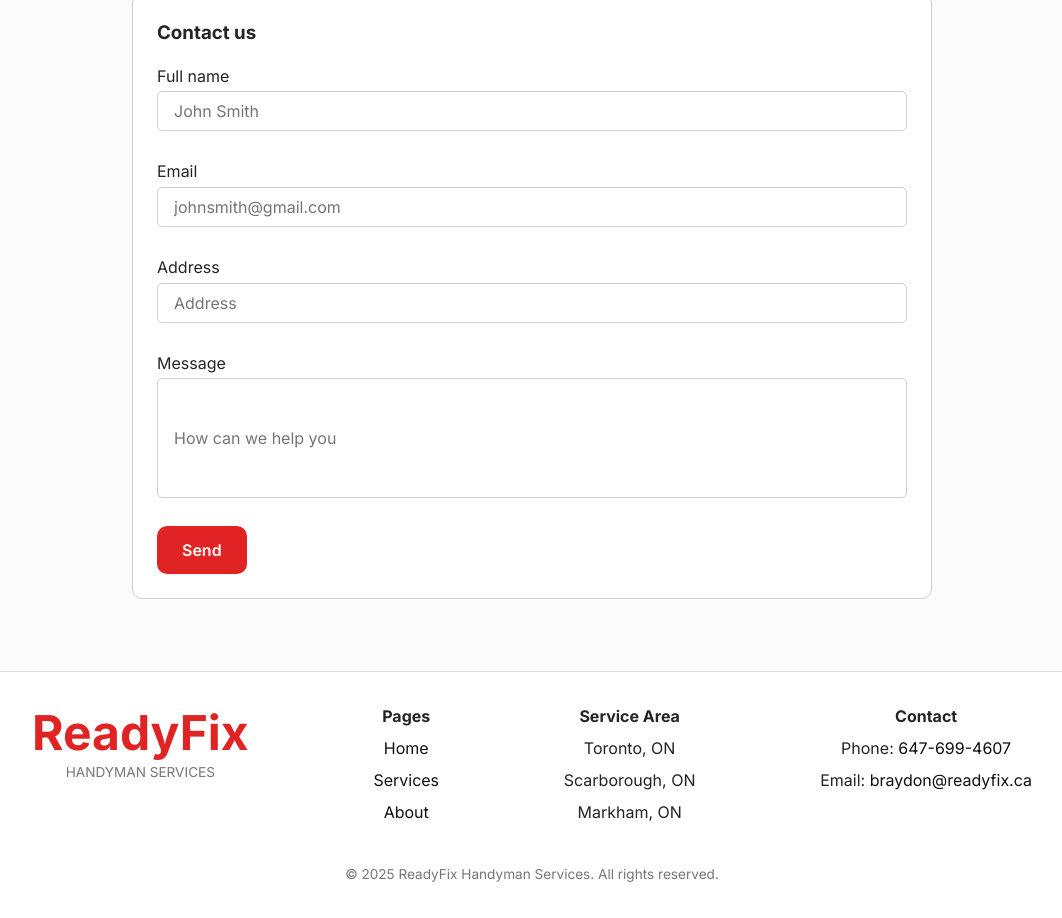
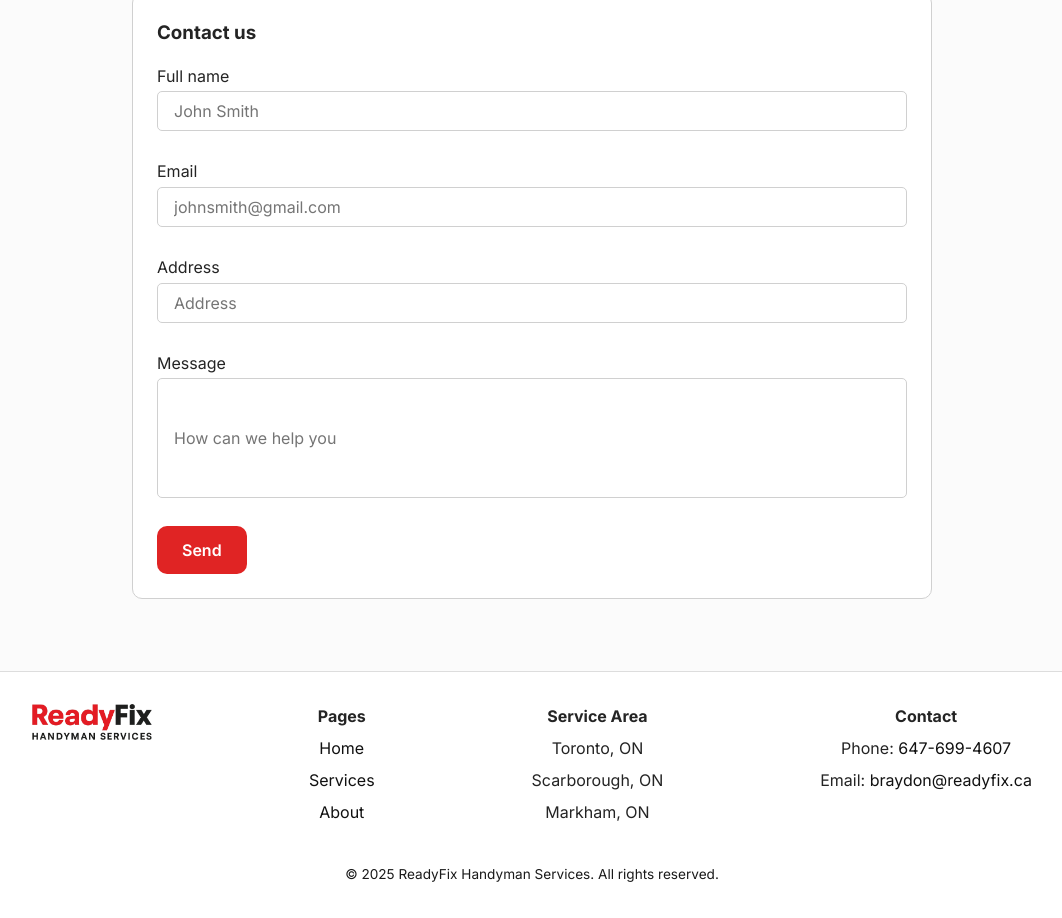
Before and after one commit to Fern-05/readyfix, a plain HTML site: page index.html in a window 1280 px wide. Shown: the part 2050-2968 px from the top of the page, without its empty margins (108-1170 px from the left). Drawn offline with Linux system fonts and the light colour scheme.

Commit message:
Update 5

```diff
--- a/index.html
+++ b/index.html
@@ -390,10 +390,7 @@
 
   <footer>
     <div class="footer-top">
-      <div>
-        <h2>ReadyFix</h2>
-        <p>HANDYMAN SERVICES</p>
-      </div>
+      <img src="z-photos/ReadyFix Logo Landscape 3.PNG" alt="Logo" style="max-width: 120px; margin-bottom: 16px; height:fit-content !important;"/>
       <div>
         <h4>Pages</h4>
         <ul>
@@ -418,7 +415,7 @@
         </ul>
       </div>
     </div>
-    <p>© 2025 ReadyFix Handyman Services. All rights reserved.</p>
+    <p style="color: #1a1a1a;">© 2025 ReadyFix Handyman Services. All rights reserved.</p>
   </footer>
 
 
```
